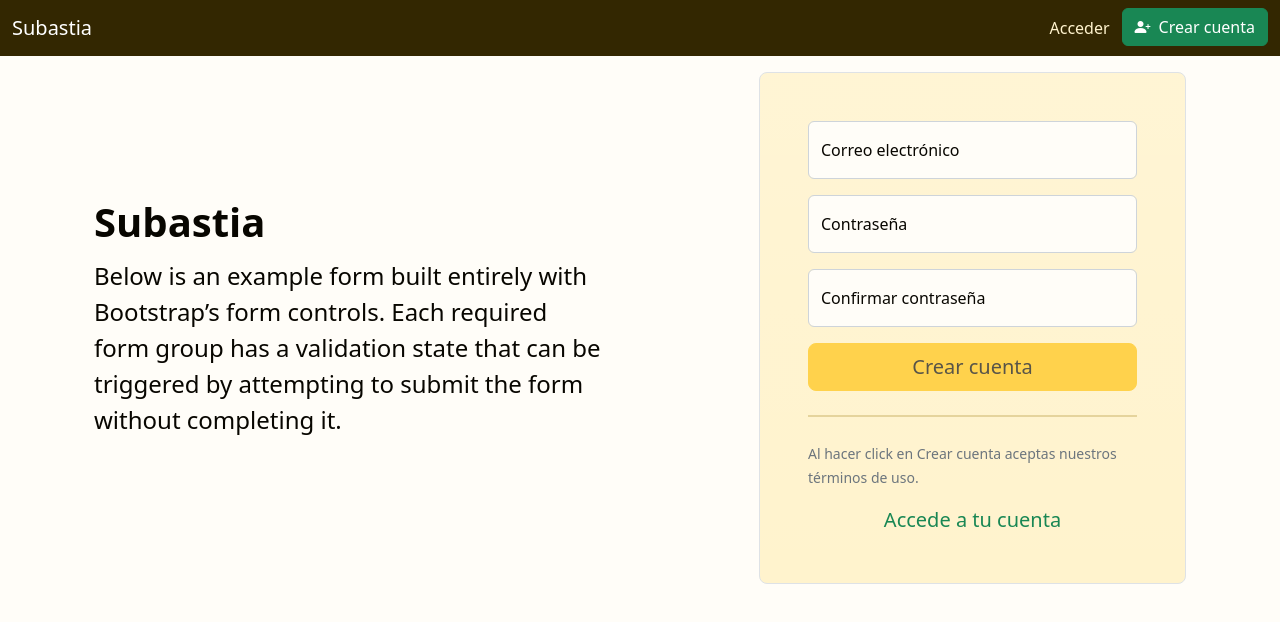
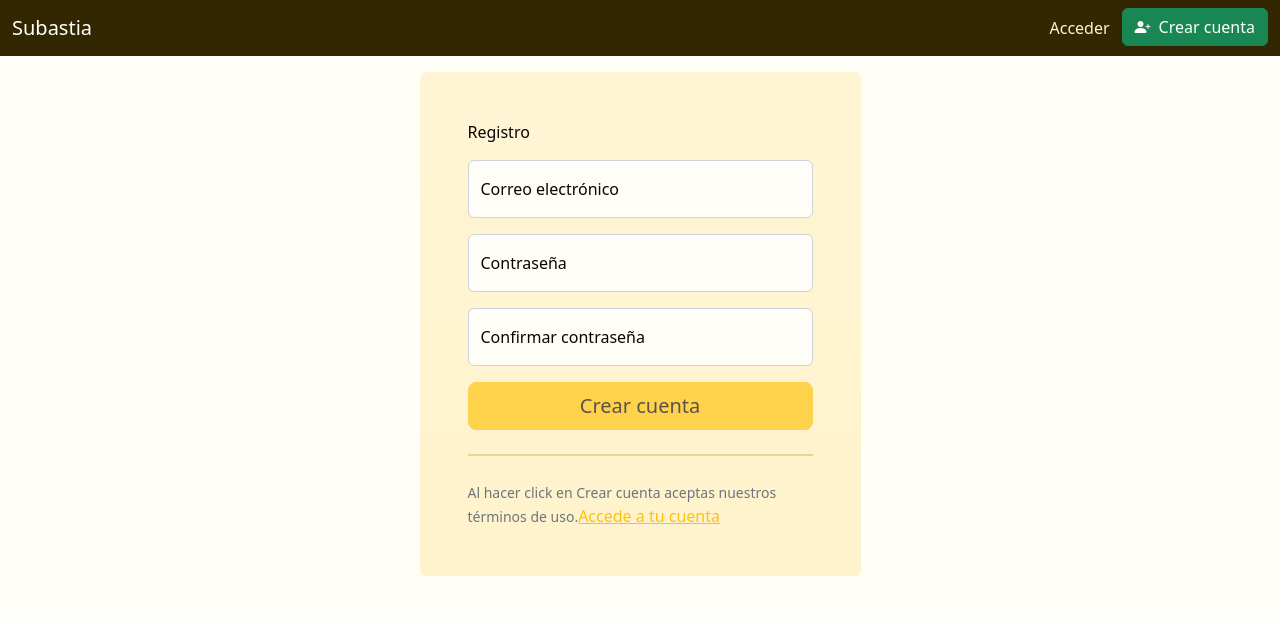
Before and after one commit to wonddark/mercadi, a React (Create React App) app: page /registro in a window 1280 px wide. Shown: the top 622 px of the page. Built offline with nearby package versions, Linux system fonts and the light colour scheme.

Commit message:
Updated the registration page reusing the login form component

```diff
--- a/src/components/Registration.tsx
+++ b/src/components/Registration.tsx
@@ -1,114 +1,11 @@
-import { Controller } from "react-hook-form";
-import useRegister from "../hooks/register.hooks";
+import RegistrationForm from "./RegistrationForm";
 
 function Registration() {
-  const {
-    submitForm,
-    control,
-    checkEmail,
-    isLoading,
-    isValid,
-    emailAvailable,
-  } = useRegister();
   return (
     <div className="container col-xl-10 col-xxl-8 px-4">
-      <div className="row align-items-center g-lg-5 py-3">
-        <div className="col-lg-7 text-center text-lg-start">
-          <h1 className="display-4 fw-bold lh-1 mb-3">Subastia</h1>
-          <p className="col-lg-10 fs-4">
-            Below is an example form built entirely with Bootstrap’s form
-            controls. Each required form group has a validation state that can
-            be triggered by attempting to submit the form without completing it.
-          </p>
-        </div>
+      <div className="row align-items-center py-3">
         <div className="col-md-10 mx-auto col-lg-5">
-          <form
-            onSubmit={submitForm}
-            className="p-4 p-md-5 border rounded-3 bg-light bg-gradient"
-          >
-            <Controller
-              name="email"
-              control={control}
-              render={({ field, fieldState: { error } }) => (
-                <div className="form-floating mb-3">
-                  <input
-                    type="email"
-                    className={`form-control ${
-                      error || emailAvailable === false ? "is-invalid" : ""
-                    } ${emailAvailable ? "is-valid" : ""}`}
-                    id="floatingInput"
-                    placeholder="nombre@dominio.com"
-                    {...field}
-                    onChange={({ target: { value } }) =>
-                      checkEmail(value, field.onChange, error)
-                    }
-                  />
-                  <label htmlFor="floatingInput">Correo electrónico</label>
-                  {error && (
-                    <div className="invalid-feedback">{error.message}</div>
-                  )}
-                  {emailAvailable === false && (
-                    <div className="invalid-feedback">Ya registrado</div>
-                  )}
-                </div>
-              )}
-            />
-            <Controller
-              name="password"
-              control={control}
-              render={({ field, fieldState: { error } }) => (
-                <div className="form-floating mb-3">
-                  <input
-                    type="password"
-                    className={`form-control ${error ? "is-invalid" : ""}`}
-                    id="floatingPassword"
-                    placeholder="Password"
-                    {...field}
-                  />
-                  <label htmlFor="floatingPassword">Contraseña</label>
-                  {error && (
-                    <div className="invalid-feedback">{error.message}</div>
-                  )}
-                </div>
-              )}
-            />
-            <Controller
-              name="password_confirm"
-              control={control}
-              render={({ field, fieldState: { error } }) => (
-                <div className="form-floating mb-3">
-                  <input
-                    type="password"
-                    className={`form-control ${error ? "is-invalid" : ""}`}
-                    id="floatingPasswordConfirm"
-                    placeholder="Password"
-                    {...field}
-                  />
-                  <label htmlFor="floatingPassword">Confirmar contraseña</label>
-                  {error && (
-                    <div className="invalid-feedback">{error.message}</div>
-                  )}
-                </div>
-              )}
-            />
-            <button
-              className="w-100 btn btn-lg btn-primary"
-              type="submit"
-              disabled={isLoading || !isValid}
-            >
-              Crear cuenta
-            </button>
-            <hr className="my-4" />
-            <small className="text-muted">
-              Al hacer click en Crear cuenta aceptas nuestros términos de uso.
-            </small>
-            <a
-              href="/acceder"
-              className="d-block mt-3 w-75 mx-auto link-success text-center text-decoration-none fs-5"
-            >
-              Accede a tu cuenta
-            </a>
-          </form>
+          <RegistrationForm />
         </div>
       </div>
     </div>
```
